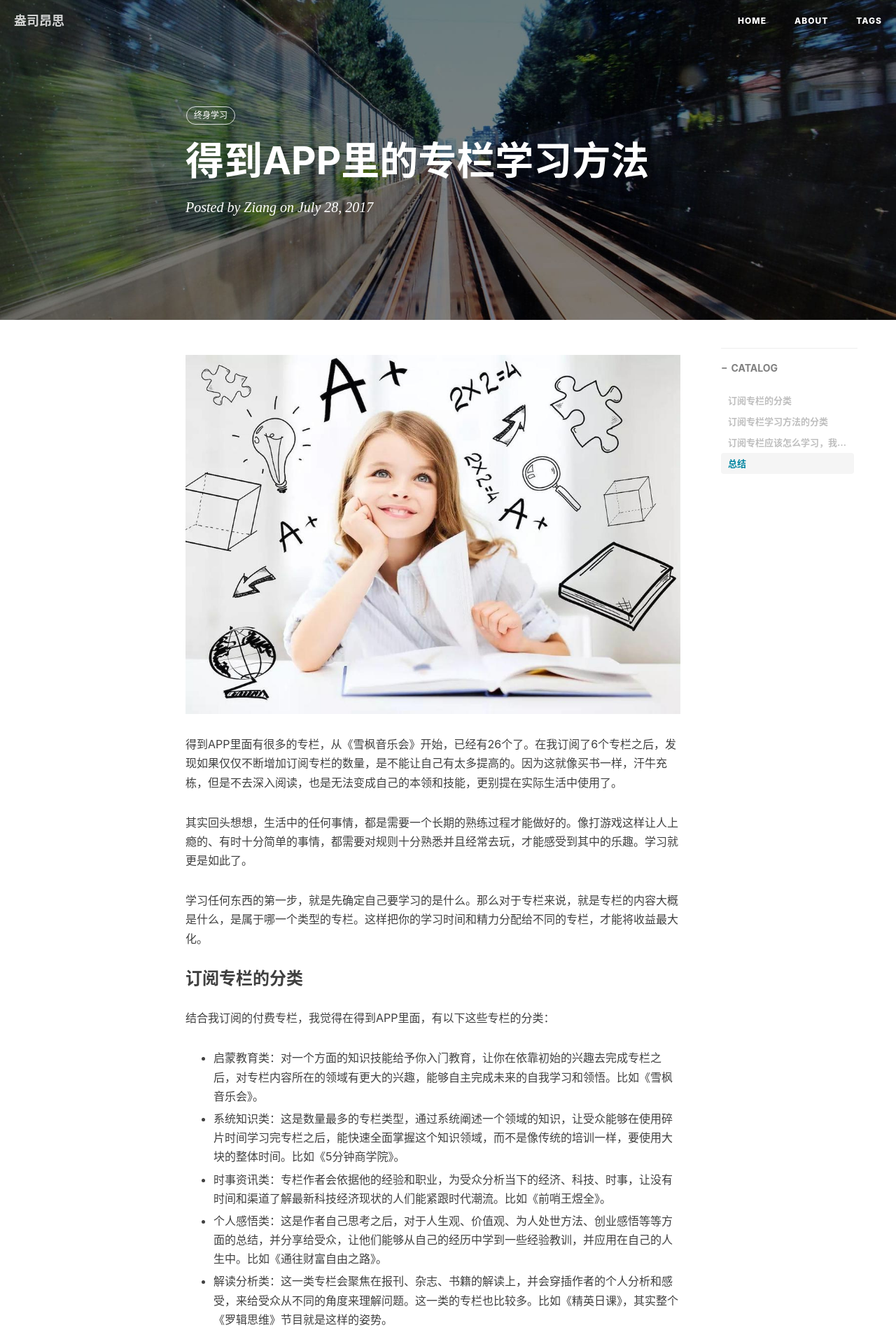
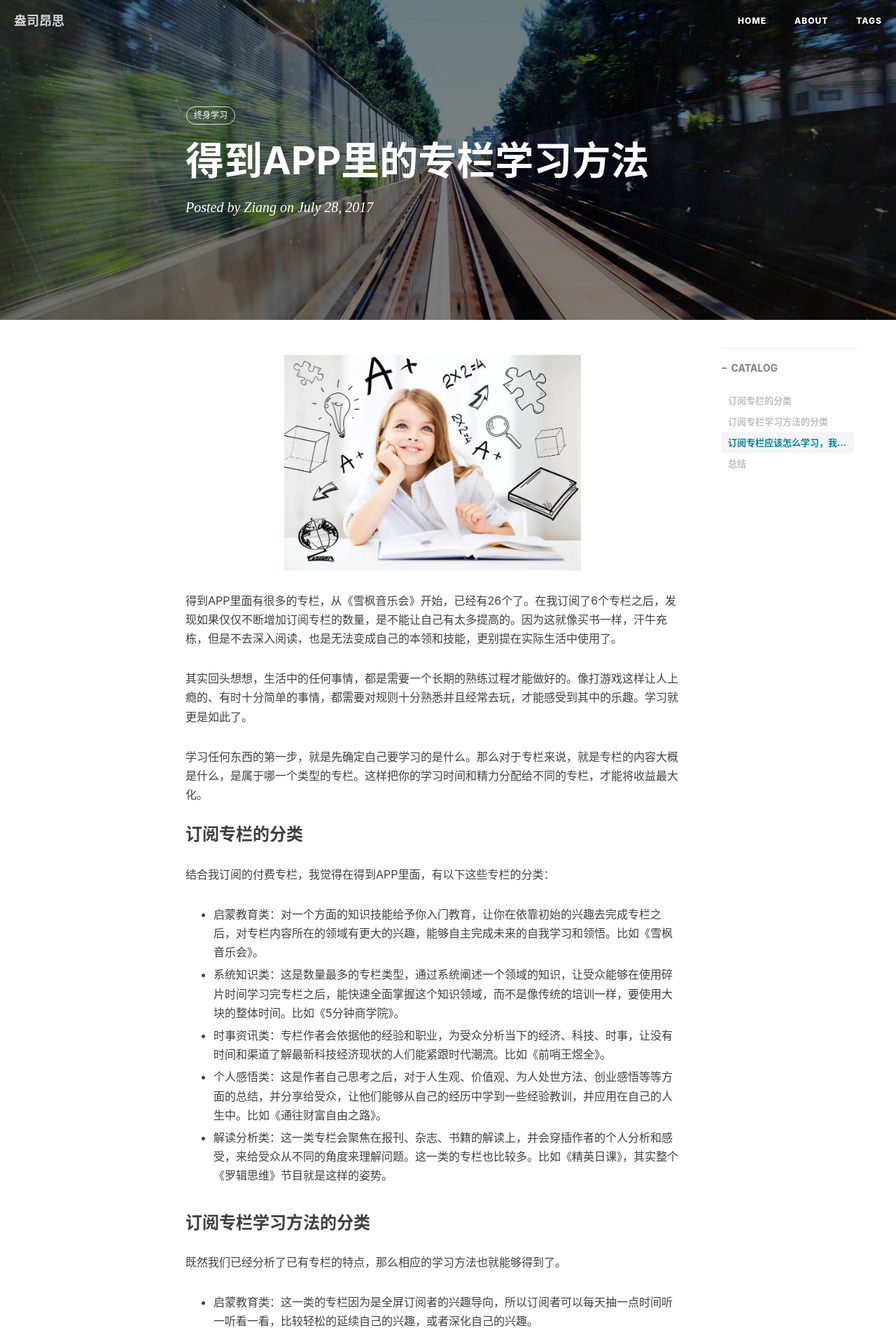
Before and after one commit to wang-ziang/wangziang.github.io, a Jekyll site: the page built from _posts/2017-07-28-得到APP里的专栏学习方法.md, in a window 1280 px wide. Shown: the top 1910 px of the page at 70% size. Built offline with Jekyll 4.4.1, drawn with Linux system fonts in a browser that asks for light colours; nearby versions of some CDN libraries; comment, search, counter and statistics services are not loaded.

Commit message:
Update 2017-07-28-得到APP里的专栏学习方法.md

```diff
--- a/_posts/2017-07-28-得到APP里的专栏学习方法.md
+++ b/_posts/2017-07-28-得到APP里的专栏学习方法.md
@@ -10,7 +10,7 @@
     - 终身学习
 ---
 
-![](/img/得到APP里的专栏学习方法/1.jpg)
+<img src="/img/得到APP里的专栏学习方法/1.jpg" width="60%">
 
 得到APP里面有很多的专栏，从《雪枫音乐会》开始，已经有26个了。在我订阅了6个专栏之后，发现如果仅仅不断增加订阅专栏的数量，是不能让自己有太多提高的。因为这就像买书一样，汗牛充栋，但是不去深入阅读，也是无法变成自己的本领和技能，更别提在实际生活中使用了。
 
@@ -67,4 +67,4 @@
 
 通过得到APP里的专栏的分析，来制定学习方法，这只是众多目标内容中的一个。但是其中的方法论就是：仔细分析想学习的内容，然后找到一个相对合适的学习方法，立刻开始使用该方法，在学习中找到方法的不足，然后改正再应用，如此往复，完成学习。
 
-![](/img/得到APP里的专栏学习方法/2.jpg)
+<img src="/img/得到APP里的专栏学习方法/2.JPG" width="60%">
```
